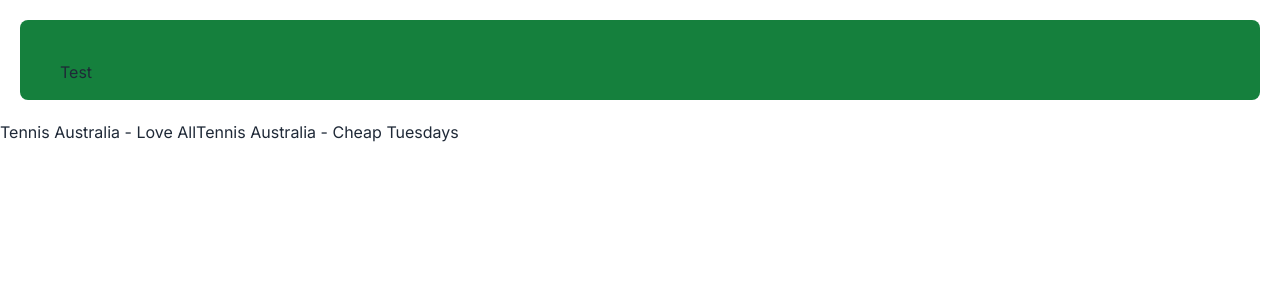
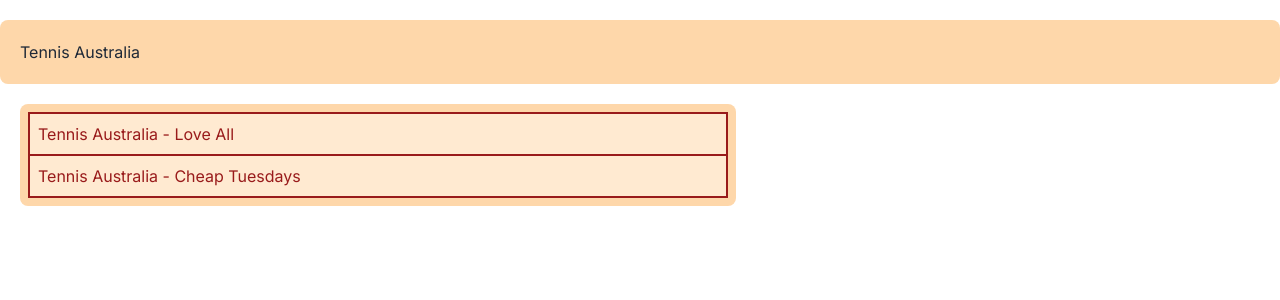
Before and after one commit to Leon-Avanade-Carbonell/persona-builder, a Next.js app: page /dashboard in a window 1280 px wide. Shown: the top 300 px of the page. Built offline with nearby package versions, Linux system fonts and the light colour scheme.

Commit message:
Campaign Component

```diff
--- /dev/null
+++ b/app/dashboard/[campaignId]/page.tsx
@@ -0,0 +1,11 @@
+import CampaignDetails from '@/components/pages/dashboard/campaign-deteails'
+
+export default function Page({ params }: { params: { campaignId: string } }) {
+  return (
+    <>
+      <div className="flex flex-row ">
+        <CampaignDetails campaignId={params.campaignId} />
+      </div>
+    </>
+  )
+}
--- a/app/dashboard/layout.tsx
+++ b/app/dashboard/layout.tsx
@@ -1,10 +1,21 @@
+import { DashboardContextProvider } from '@/components/context/DashboardContext'
 import { ReactNode } from 'react'
 
 export default function DashboardLayout({ children }: { children: ReactNode }) {
   return (
-    <div className="flex flex-col">
-      <div className="flex h-[60px] m-5 p-10 rounded-lg bg-green-700">Test</div>
-      <div className="flex grow-1">{children}</div>
+    <div className="container flex flex-col min-h-screen mx-auto">
+      <div className="flex justify-center">
+        <div className="flex-grow min-h-[20px]">
+          <div className="my-5 p-5 rounded-lg bg-orange-200">
+            Tennis Australia
+          </div>
+        </div>
+      </div>
+      <div className="flex flex-1 mx-5">
+        <DashboardContextProvider>
+          <div className="">{children}</div>
+        </DashboardContextProvider>
+      </div>
     </div>
   )
 }
--- a/app/dashboard/page.tsx
+++ b/app/dashboard/page.tsx
@@ -1,10 +1,5 @@
-import { DashboardContextProvider } from '@/components/context/DashboardContext'
 import { Campaigns } from '@/components/pages/dashboard/campaigns'
 
 export default function Dashboard() {
-  return (
-    <DashboardContextProvider>
-      <Campaigns />
-    </DashboardContextProvider>
-  )
+  return <Campaigns />
 }
--- a/components/context/DashboardContext.tsx
+++ b/components/context/DashboardContext.tsx
@@ -1,5 +1,4 @@
 'use client'
-
 import {
   Dispatch,
   ReactNode,
@@ -9,8 +8,10 @@
 } from 'react'
 
 export type CampaignType = {
-  id: number
+  id: string
   name: string
+  details: string
+  keywords: string
 }
 
 export type DashboardStateType = {
@@ -20,12 +21,16 @@
 const INIT_STATE: DashboardStateType = {
   campaigns: [
     {
-      id: 1,
-      name: 'Tennis Australia - Love All'
+      id: '48e2fcd0-5f4a-4101-bfcf-d51416032329',
+      name: 'Tennis Australia - Love All',
+      details: 'All about love',
+      keywords: ''
     },
     {
-      id: 2,
-      name: 'Tennis Australia - Cheap Tuesdays'
+      id: '9a91d3cb-ebb6-48c9-8e5e-ffc38622a3aa',
+      name: 'Tennis Australia - Cheap Tuesdays',
+      details: 'boost ticket sales',
+      keywords: ''
     }
   ]
 }
--- /dev/null
+++ b/components/pages/dashboard/campaign-deteails.tsx
@@ -0,0 +1,46 @@
+'use client'
+import {
+  CampaignType,
+  useDashboardContext
+} from '@/components/context/DashboardContext'
+import { useEffect, useReducer, useState } from 'react'
+
+function reducer(state: CampaignType, nextState: Partial<CampaignType>) {
+  return { ...state, ...nextState }
+}
+
+export default function CampaignDetails({
+  campaignId
+}: {
+  campaignId: string
+}) {
+  const { state } = useDashboardContext()
+  const campaign = state.campaigns.find((entry) => entry.id === campaignId)
+  const [formVal, dispatchFormVal] = useReducer(reducer, campaign!)
+
+  if (!campaign) return <>Campaign Not Found</>
+  return (
+    <>
+      <div className="p-5 w-[600px] border-2 bg-orange-200 rounded-lg">
+        <div className="font-bold text-red-700 mb-5">{campaign.name}</div>
+        <div className="font-semi-bold text-red-700 mb-2">Details</div>
+        <textarea
+          value={formVal.details}
+          onChange={(e) => dispatchFormVal({ details: e.target.value })}
+          name="description"
+          id="description"
+          className="p-2 text-red-700 w-full h-[100px] mb-5"
+          maxLength={100}
+        />
+        <div className="font-semi-bold text-red-700 mb-2">Keywords</div>
+        <input
+          type="text"
+          className="p-2 text-red-700 mb-5 w-full"
+          value={formVal.keywords}
+          onChange={(e) => dispatchFormVal({ keywords: e.target.value })}
+          maxLength={30}
+        />
+      </div>
+    </>
+  )
+}
--- a/components/pages/dashboard/campaigns.tsx
+++ b/components/pages/dashboard/campaigns.tsx
@@ -1,14 +1,29 @@
 'use client'
 
 import { useDashboardContext } from '@/components/context/DashboardContext'
+import { useRouter } from 'next/navigation'
 
 export function Campaigns() {
   const { state } = useDashboardContext()
+  const router = useRouter()
   return (
     <>
-      {state.campaigns.map((entry) => (
-        <p key={entry.id}>{entry.name}</p>
-      ))}
+      <div className="p-2 min-w-full bg-orange-200 rounded-lg">
+        <table className="border-collapse border-2 w-[700px]">
+          <tbody>
+            {state.campaigns.map((entry) => (
+              <tr key={entry.id}>
+                <td
+                  className="border-2 border-red-800 bg-orange-100/90 text-red-800 p-2"
+                  onClick={() => router.push(`/dashboard/${entry.id}`)}
+                >
+                  {entry.name}
+                </td>
+              </tr>
+            ))}
+          </tbody>
+        </table>
+      </div>
     </>
   )
 }
--- a/package.json
+++ b/package.json
@@ -13,7 +13,8 @@
     "next": "13.5.6",
     "openai": "^4.12.4",
     "react": "^18",
-    "react-dom": "^18"
+    "react-dom": "^18",
+    "uuid": "^9.0.1"
   },
   "devDependencies": {
     "@types/node": "^20",
```
Also changed, not shown: 1 other file (tests, documents, lock files or other folders).
